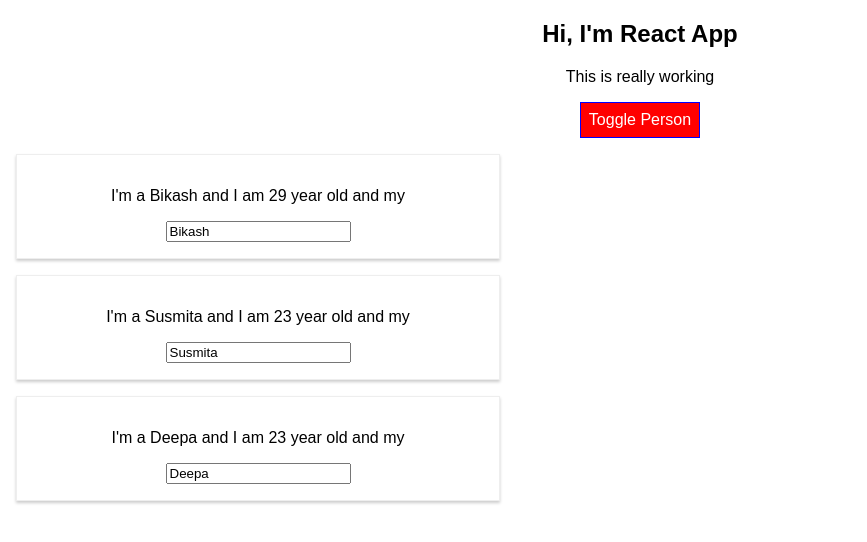
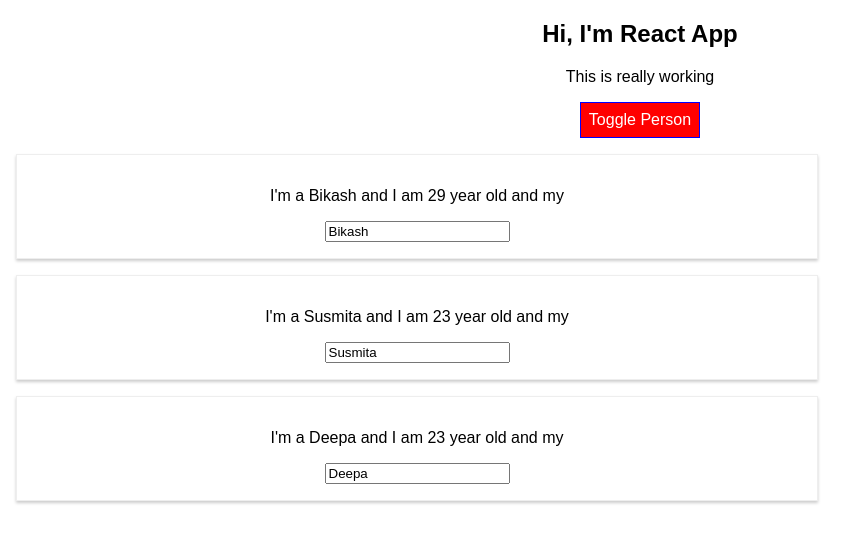
Before and after one commit to bikashKatwal/React-Practices, a React (Create React App) app: page / in a window 1280 px wide. Both pictures are taken after a click on the button "Toggle Person". Shown: the top 542 px of the page, without its empty margins (0-867 px from the left). Built offline with nearby package versions, Linux system fonts and the light colour scheme.

Commit message:
Removing Radium

```diff
--- a/src/App.js
+++ b/src/App.js
@@ -1,6 +1,5 @@
 import React, { Component } from 'react';
 import './App.css';
-import Radium, { StyleRoot } from 'radium';
 import  Person from './Person/Person';
 
 class App extends Component {
@@ -52,11 +51,7 @@
           font:'inherit',
           border: '1px solid blue',
           padding: '8px',
-          cursor: 'pointer',
-          ':hover':{
-            backgroundColor: 'lightgreen',
-              color:'black'
-          }
+          cursor: 'pointer'
       };
 
       let persons=null;
@@ -74,10 +69,6 @@
               </div>
           );
           inlineStyle.backgroundColor='red';
-          inlineStyle[':hover']={
-              backgroundColor: 'salmon',
-                  color:'black'
-          }
       }
 
       const classes=[];
@@ -89,7 +80,6 @@
       }
 
     return (
-        <StyleRoot>
           <div className="App">
             <h2>Hi, I'm React App</h2>
               <p className={classes.join(' ')}>This is really working</p>
@@ -98,8 +88,7 @@
                   onClick={this.togglePersonHandler}>Toggle Person</button>
               {persons}
           </div>
-        </StyleRoot>
     );
   }
 }
-export default Radium(App);
+export default App;
--- a/src/Person/Person.js
+++ b/src/Person/Person.js
@@ -1,5 +1,5 @@
 import React from 'react';
-import Radium from 'radium';
+
 import './Person.css';
 
 const person = (props) =>{
@@ -10,7 +10,7 @@
     };
 
   return (
-      <div className="Person" style={style}>
+      <div className="Person" >
         <p onClick={props.click}>
             I'm a {props.name} and I am {props.age} year old and my </p>
           <p>{props.children}</p>
@@ -18,4 +18,4 @@
       </div>
   )
 };
-export default Radium(person);
+export default person;
```
